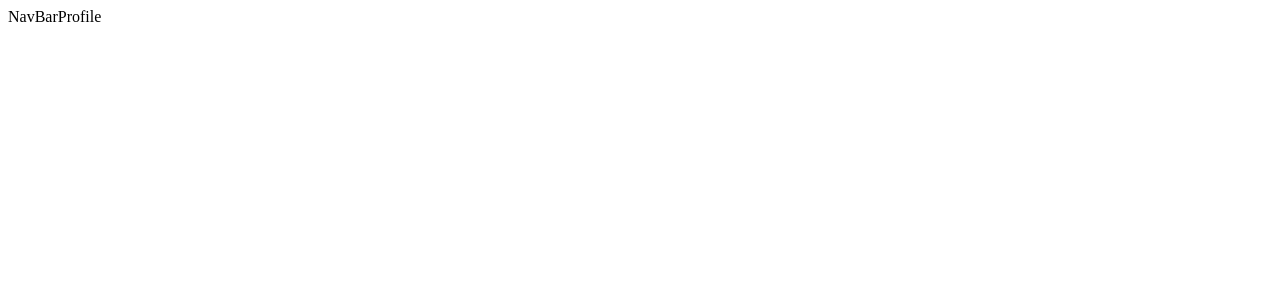
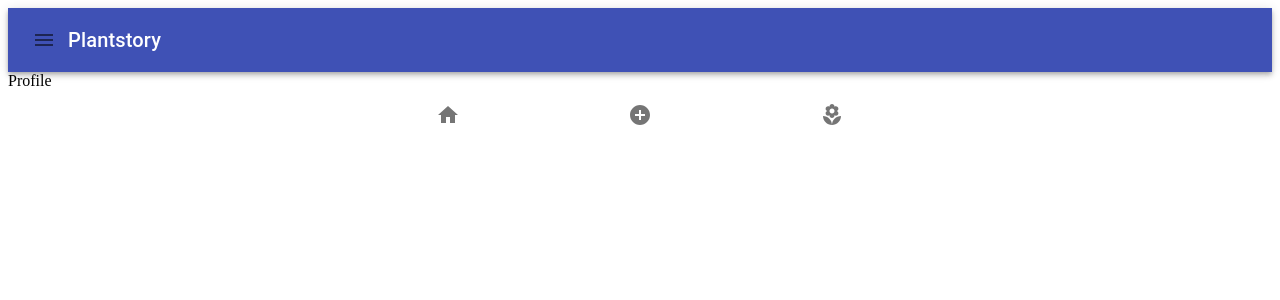
Before and after one commit to jguzz/plantstory-client, a React (Create React App) app: page /profile in a window 1280 px wide. Shown: the top 300 px of the page. Built offline with nearby package versions, Linux system fonts and the light colour scheme.

Commit message:
navs created and styled

```diff
--- a/package.json
+++ b/package.json
@@ -3,6 +3,8 @@
   "version": "0.1.0",
   "private": true,
   "dependencies": {
+    "@material-ui/core": "^4.10.1",
+    "@material-ui/icons": "^4.9.1",
     "@testing-library/jest-dom": "^4.2.4",
     "@testing-library/react": "^9.3.2",
     "@testing-library/user-event": "^7.1.2",
--- a/src/App.js
+++ b/src/App.js
@@ -7,12 +7,13 @@ import NewPost from './components/create/NewPost'
 import NewStory from './components/create/NewStory'
 import MainFeed from './components/home/MainFeed'
 import Navbar from './components/nav/Navbar'
+import BottomNav from './components/nav/BottomNav'
 import Profile from './components/profile/Profile'
 
 
 function App() {
   return (
-    <>
+    <div>
     <Navbar/>
     <Switch>
       <Route path="/login" render={() => <Login/>} />
@@ -22,7 +23,8 @@ function App() {
       <Route path="/mainfeed" render={() => <MainFeed/>}/>
       <Route path="/profile" render={() => <Profile/>}/>
     </Switch>
-    </>
+    <BottomNav/>
+    </div>
   );
 }
 
--- /dev/null
+++ b/src/components/nav/BottomNav.js
@@ -0,0 +1,17 @@
+import React from 'react';
+import {BottomNavigation, BottomNavigationAction} from '@material-ui/core'
+import Home from '@material-ui/icons/Home'
+import AddCircleIcon from '@material-ui/icons/AddCircle';
+import LocalFloristIcon from '@material-ui/icons/LocalFlorist';
+import { Link  } from 'react-router-dom';
+function BottomNav() {
+  return (
+    <><BottomNavigation position="fixed" style={{bottom: 0, top: 'auto'}}>
+	<BottomNavigationAction component={Link} to="/mainfeed" label="Home" value="Home" icon={<Home/>} />
+	<BottomNavigationAction  component={Link} to="/newStory" label="Create" value="Create" icon={<AddCircleIcon/>}  />
+	<BottomNavigationAction  component={Link} to="/profile" label="Profile" value="Profile" icon={<LocalFloristIcon/>}  />
+  </BottomNavigation></>
+  );
+}
+
+export default BottomNav;
--- a/src/components/nav/Navbar.js
+++ b/src/components/nav/Navbar.js
@@ -1,8 +1,25 @@
-import React from 'react';
+import React from "react";
+import MenuIcon from "@material-ui/icons/Menu";
+import AppBar from "@material-ui/core/AppBar";
+import Toolbar from "@material-ui/core/Toolbar";
+import Typography from "@material-ui/core/Typography";
+import IconButton from "@material-ui/core/IconButton";
 
 function NavBar() {
   return (
-    <>NavBar</>
+    <>
+      <AppBar position="static">
+        <Toolbar>
+          {" "}
+          <IconButton edge="start" aria-label="menu">
+            <MenuIcon />
+          </IconButton>
+		  <Typography variant="h6" >
+            Plantstory
+          </Typography>
+        </Toolbar>
+      </AppBar>
+    </>
   );
 }
 
```
Also changed, not shown: 1 other file (tests, documents, lock files or other folders).
